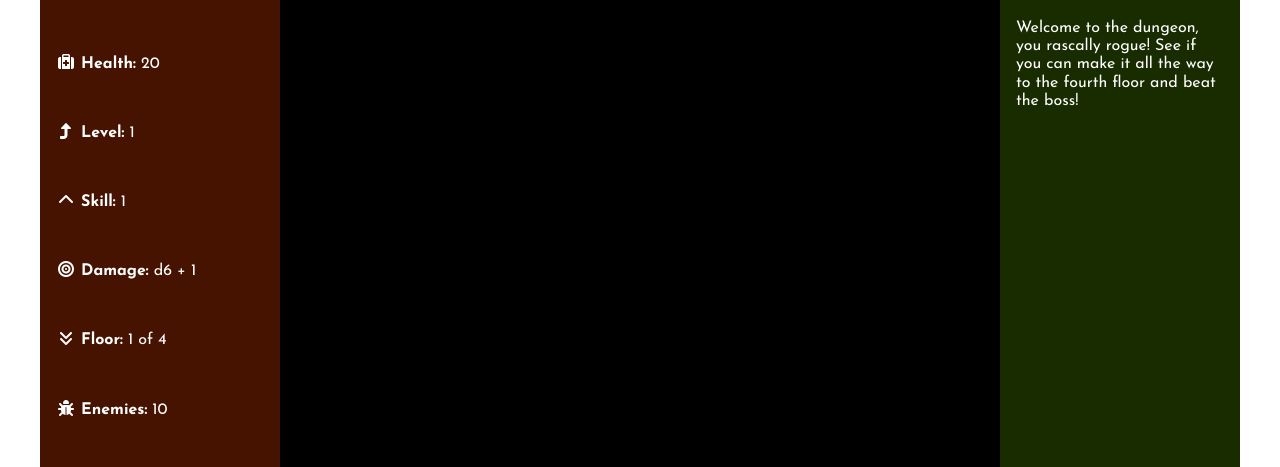
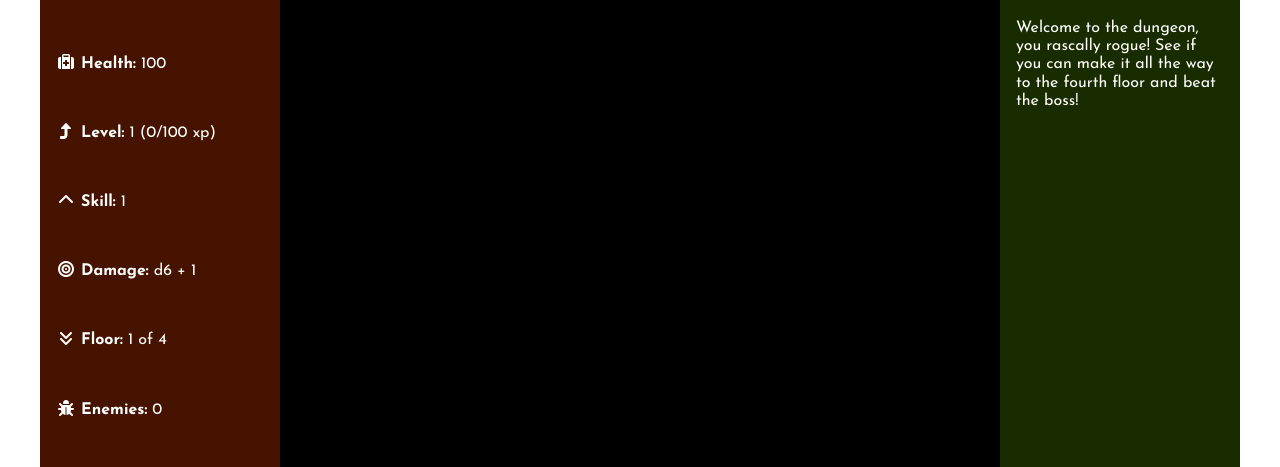
Before and after one commit to nai888/freeCodeCamp, a React (Create React App) app in the folder 15-Dungeon-Crawler/: page / in a window 1280 px wide. Shown: the part 141-608 px from the top of the page. Built offline with nearby package versions, Linux system fonts and the light colour scheme; the HTML template or start-up script is replaced by a standard one.

Commit message:
Connect StatusBar to redux state

```diff
--- a/15-Dungeon-Crawler/src/App.tsx
+++ b/15-Dungeon-Crawler/src/App.tsx
@@ -14,7 +14,7 @@ function App() {
       <Provider store={store}>
         <Main
           player={red.defaultPlayerState}
-          enemy={red.defaultEnemyArray}
+          enemies={red.defaultEnemyArray}
           gameState={red.defaultGameState}
           log={red.openingLogMessage}
         />
--- a/15-Dungeon-Crawler/src/components/Main.tsx
+++ b/15-Dungeon-Crawler/src/components/Main.tsx
@@ -12,7 +12,7 @@ connect(mapStateToProps, mapDispatchToProps)(Main);
 
 export interface MainProps {
   player: red.Player;
-  enemy: red.Enemy[];
+  enemies: red.Enemy[];
   gameState: red.GameState;
   log: string[];
   onHeal?: () => void;
@@ -31,7 +31,7 @@ export interface MainProps {
 
 function Main({
   player = red.defaultPlayerState,
-  enemy = red.defaultEnemyArray,
+  enemies = red.defaultEnemyArray,
   gameState = red.defaultGameState,
   log = red.openingLogMessage,
   onHeal,
@@ -49,7 +49,11 @@ function Main({
 }: MainProps) {
   return (
     <main>
-      <StatusBar />
+      <StatusBar
+        player={player}
+        enemies={enemies}
+        gameState={gameState}
+      />
       <Map />
       <Log log={log} />
     </main>
--- a/15-Dungeon-Crawler/src/components/StatusBar.tsx
+++ b/15-Dungeon-Crawler/src/components/StatusBar.tsx
@@ -1,35 +1,46 @@
 import * as React from 'react';
+import { Player, Enemy, GameState } from '../redux/reducers';
 
-interface StatusProps {
-
+interface Props {
+  player: Player;
+  enemies: Enemy[];
+  gameState: GameState;
 }
 
-function StatusBar(props: StatusProps) {
+function StatusBar(props: Props) {
   return (
     <div className="status-bar">
       <h2>
         <i className="fa fa-user fa-fw" aria-hidden="true" alt="Status" />
       </h2>
       <p>
-        <i className="fa fa-medkit fa-fw" aria-hidden="true" /> <strong>Health:</strong> 20
+        <i className="fa fa-medkit fa-fw" aria-hidden="true" /> <strong>Health:</strong> {props.player.health}
       </p>
       <p>
-        <i className="fa fa-level-up fa-fw" aria-hidden="true" /> <strong>Level:</strong> 1
+        <i className="fa fa-level-up fa-fw" aria-hidden="true" /> <strong>Level:</strong> {props.player.level}
+        {' '}
+        ({props.player.xp}/{props.player.nextXP} xp)
       </p>
       <p>
-        <i className="fa fa-chevron-up fa-fw" aria-hidden="true" /> <strong>Skill:</strong> 1
+        <i className="fa fa-chevron-up fa-fw" aria-hidden="true" /> <strong>Skill:</strong> {props.player.skill}
       </p>
       <p>
-        <i className="fa fa-bullseye fa-fw" aria-hidden="true" /> <strong>Damage:</strong> d6 + 1
+        <i className="fa fa-bullseye fa-fw" aria-hidden="true" /> <strong>Damage:</strong>
+        {' '}
+        d{5 + props.player.level} + {props.player.skill}
       </p>
       <p>
-        <i className="fa fa-angle-double-down fa-fw" aria-hidden="true" /> <strong>Floor:</strong> 1 of 4
+        <i className="fa fa-angle-double-down fa-fw" aria-hidden="true" /> <strong>Floor:</strong>
+        {' '}
+        {props.gameState.floor} of 4
       </p>
       <p>
-        <i className="fa fa-bug fa-fw" aria-hidden="true" /> <strong>Enemies:</strong> 10
+        <i className="fa fa-bug fa-fw" aria-hidden="true" /> <strong>Enemies:</strong> {props.enemies.length}
       </p>
       <p>
-        <i className="fa fa-user-secret fa-fw" aria-hidden="true" /> <strong>Boss:</strong> not on this floor
+        <i className="fa fa-user-secret fa-fw" aria-hidden="true" /> <strong>Boss:</strong>
+        {' '}
+        {props.gameState.floor === 4 ? 'on this floor' : 'not on this floor'}
       </p>
     </div>
   );
--- a/15-Dungeon-Crawler/src/redux/actionTypes.ts
+++ b/15-Dungeon-Crawler/src/redux/actionTypes.ts
@@ -10,3 +10,4 @@ export const SETUP_MAP: string = 'SETUP_MAP';
 export const GEN_ENEMIES: string = 'GEN_ENEMIES';
 export const MOVE: string = 'MOVE';
 export const NEW_GAME: string = 'NEW_GAME';
+export const NEW_FLOOR: string = 'NEW_FLOOR';
--- a/15-Dungeon-Crawler/src/redux/actions.ts
+++ b/15-Dungeon-Crawler/src/redux/actions.ts
@@ -77,3 +77,9 @@ export const newGame = () => {
     type: AT.NEW_GAME
   };
 };
+
+export const newFloor = () => {
+  return {
+    type: AT.NEW_FLOOR
+  };
+};
--- a/15-Dungeon-Crawler/src/redux/dispatcher.ts
+++ b/15-Dungeon-Crawler/src/redux/dispatcher.ts
@@ -17,7 +17,8 @@ function mapDispatchToProps(dispatch: Dispatch<DispatchType>) {
     onSetupMap: () => dispatch(actions.setupMap()),
     onGenEnemies: (boss: boolean) => dispatch(actions.genEnemies(boss)),
     onMove: (dir: string) => dispatch(actions.move(dir)),
-    onNewGame: () => dispatch(actions.newGame())
+    onNewGame: () => dispatch(actions.newGame()),
+    onNewFloor: () => dispatch(actions.newFloor())
   };
 }
 
--- a/15-Dungeon-Crawler/src/redux/props.ts
+++ b/15-Dungeon-Crawler/src/redux/props.ts
@@ -2,7 +2,7 @@ import { Player, Enemy, GameState } from './reducers';
 
 export interface StateType {
   player: Player;
-  enemy: Enemy[];
+  enemies: Enemy[];
   gameState: GameState;
   log: string[];
 }
@@ -10,7 +10,7 @@ export interface StateType {
 const mapStateToProps = (state: StateType) => {
   return {
     player: state.player,
-    enemy: state.enemy,
+    enemies: state.enemies,
     gameState: state.gameState,
     log: state.log
   };
--- a/15-Dungeon-Crawler/src/redux/reducers.ts
+++ b/15-Dungeon-Crawler/src/redux/reducers.ts
@@ -5,13 +5,15 @@ import { StateType } from './props';
 export interface Player {
   health: number;
   xp: number;
+  nextXP: number;
   level: number;
   skill: number;
 }
 
 export const defaultPlayerState: Player = {
-  health: 20,
+  health: 100,
   xp: 0,
+  nextXP: 100,
   level: 1,
   skill: 1
 };
@@ -114,12 +116,14 @@ export interface GameState {
   playing: boolean;
   result: resultType;
   map: Tile[];
+  floor: number;
 }
 
 export const defaultGameState: GameState = {
   playing: true,
   result: 'playing',
-  map: []
+  map: [],
+  floor: 1
 };
 
 type directionType = 'north' | 'south' | 'east' | 'west';
@@ -155,6 +159,8 @@ function gameState(state: GameState = defaultGameState, action: GameStateAction)
         default:
           return state;
       }
+    case AT.NEW_FLOOR:
+      return Object.assign({}, state, { floor: state.floor + 1 }); // Also need to call SETUP_MAP and GEN_ENEMIES
     default:
       return state;
   }
```
